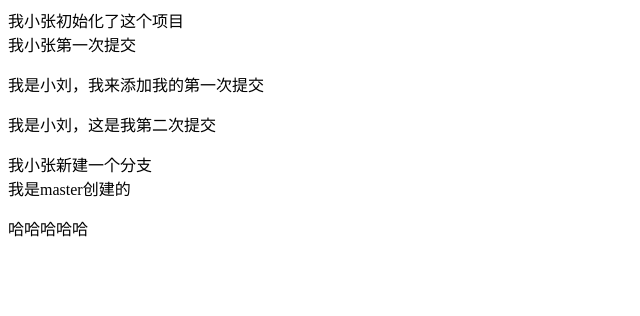
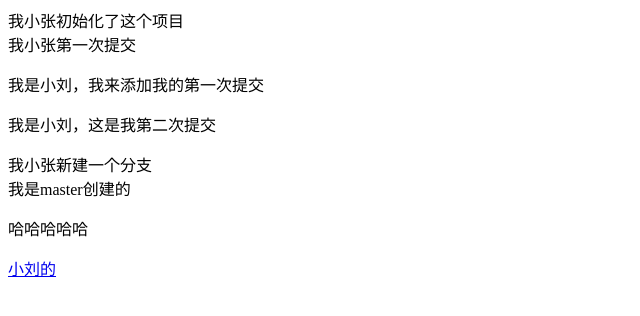
Before and after one commit to ls111700/my-changku, a plain HTML site: page index.html in a window 1280 px wide. Shown: the full height of the page, 0-640 px from the left. Drawn offline with Linux system fonts and the light colour scheme.

Commit message:
小刘的

```diff
--- a/index.html
+++ b/index.html
@@ -13,5 +13,7 @@
     <div>我小张新建一个分支</div>
     <div>我是master创建的</div>
     <p>哈哈哈哈哈</p>
+
+    <a href="#">小刘的</a>
 </body>
 </html>
```
